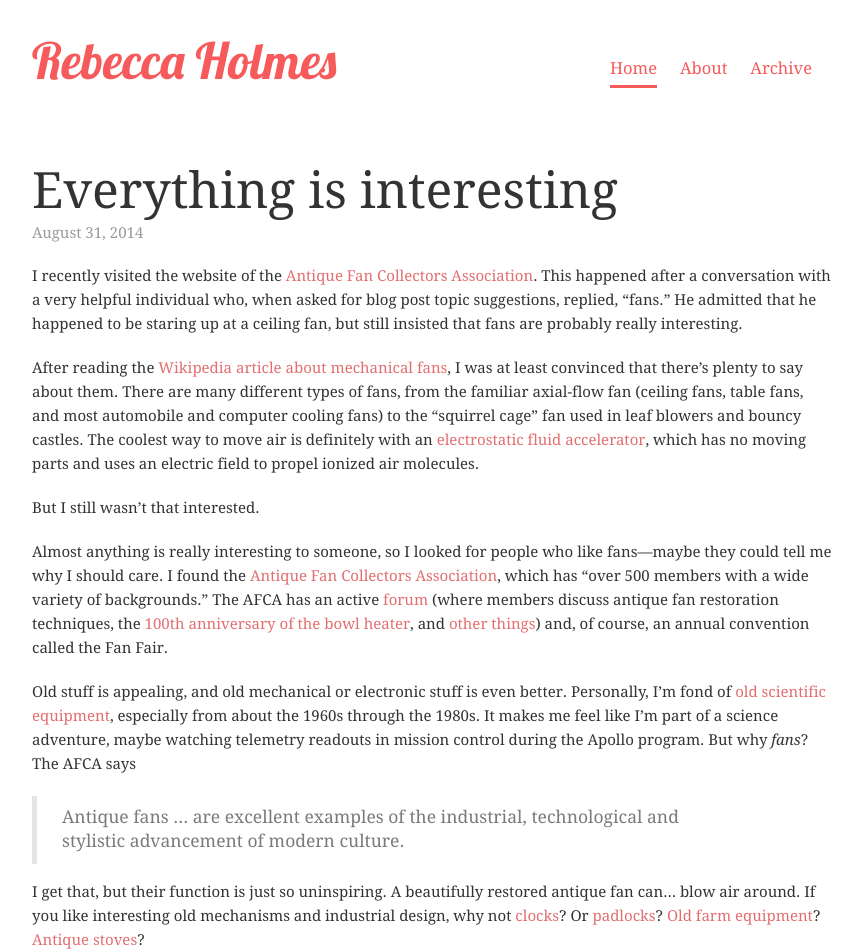
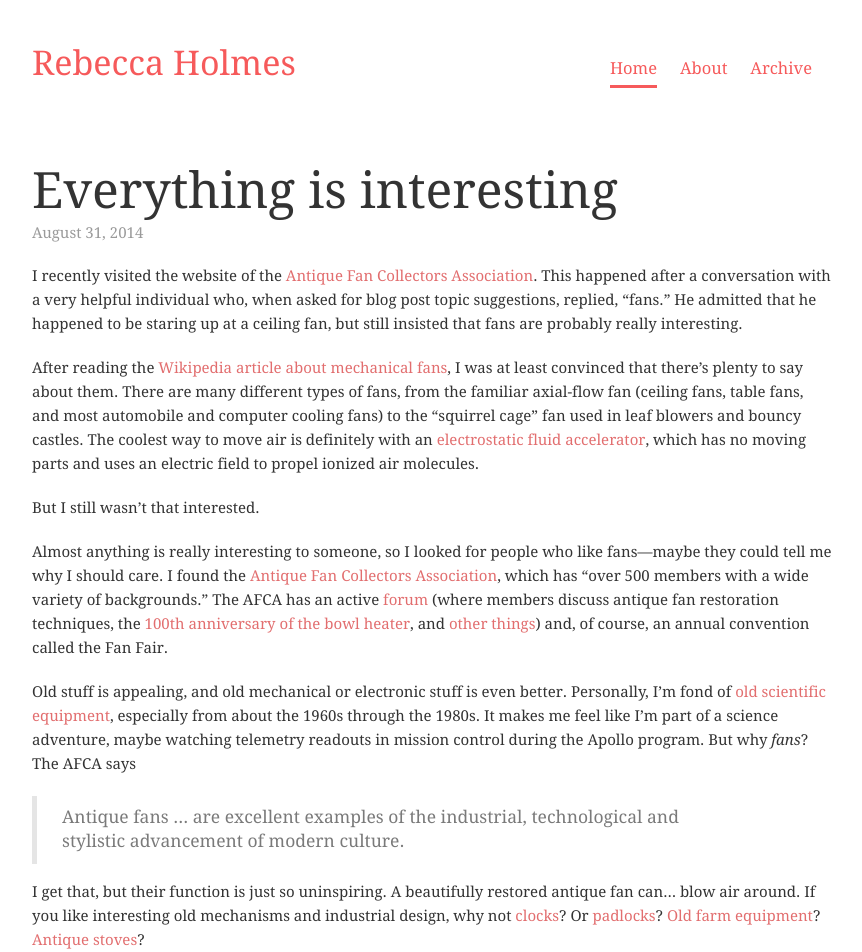
Before and after one commit to piscisvolans/piscisvolans.github.io, a Jekyll site: the page built from index.html, in a window 1280 px wide. Shown: the top 952 px of the page, without its empty margins (208-1070 px from the left). Built offline with Jekyll 4.4.1, drawn with Linux system fonts in a browser that asks for light colours; some web fonts are replaced; Markdown is read by kramdown in place of the engine named in the settings; the list of posts is cut into pages by our own code; comment, search, counter and statistics services are not loaded.

Commit message:
Font change

```diff
--- a/public/css/main.css
+++ b/public/css/main.css
@@ -279,10 +279,10 @@
 
 .site-title {
   float:left;
-  font-family:'Lobster';
-  font-size:50px;
+  font-family:'Droid Serif';
+  font-size:34px;
   font-weight:normal;
-  margin-top:10px;
+  margin-top:23px;
 }
 
 .masthead-title .pull-right {
@@ -292,10 +292,6 @@
 
 @media (max-width: 635px) {
 	.site-title {
-	  font-family:'Lobster';
-	  font-size:40px;
-	  font-weight:normal;
-	  margin-top:10px;
 	  float:none;
 	  padding-left:10px;
 	}
```
